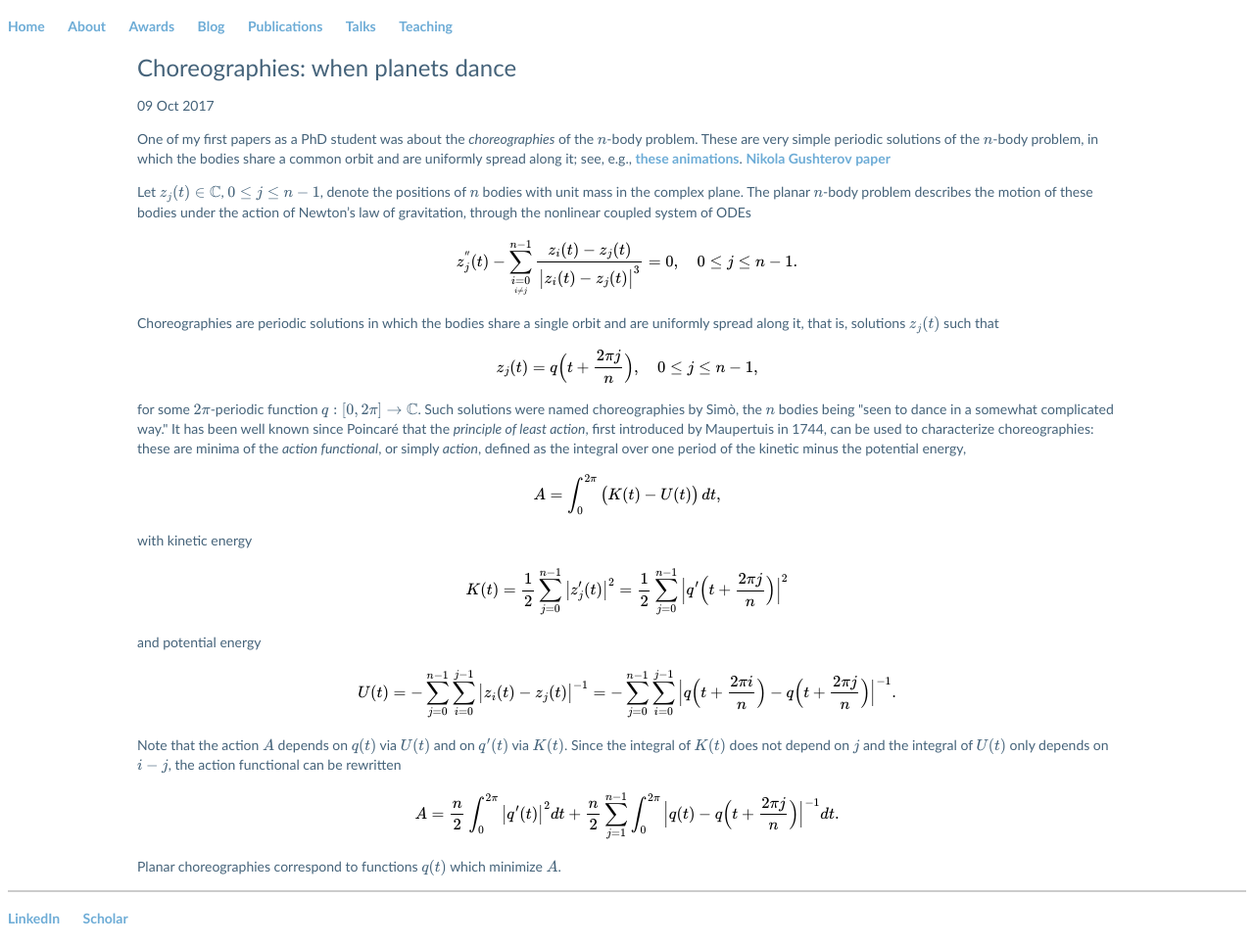
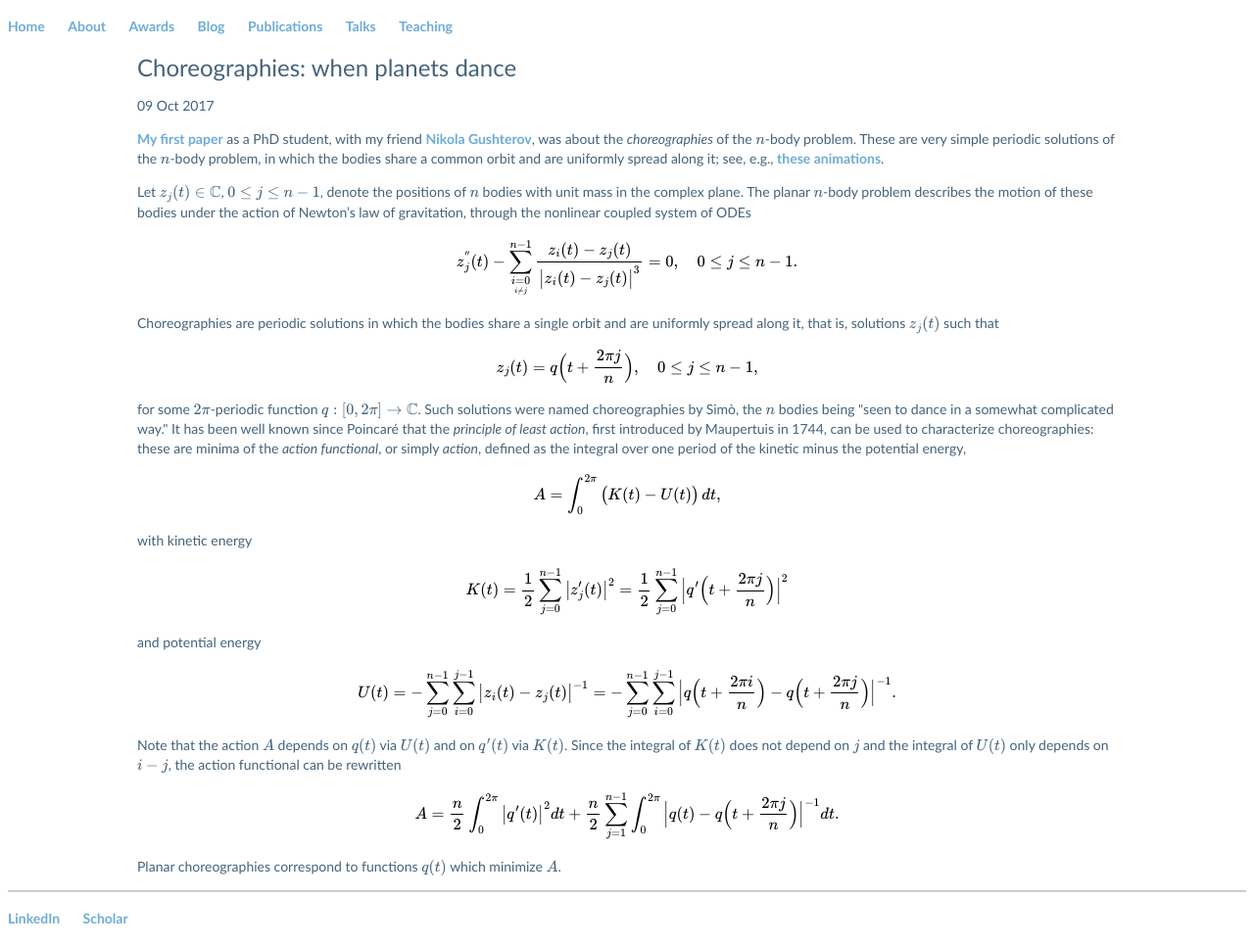
Before and after one commit to Hadrien-Montanelli/Hadrien-Montanelli.github.io, a Jekyll site: the page built from _posts/2017-10-09-choreographies.md, in a window 1280 px wide. Shown: the whole page at 98% size. Built offline with Jekyll 4.4.1, drawn with Linux system fonts in a browser that asks for light colours; formulas are drawn with MathJax 3.

Commit message:
Update 2017-10-09-choreographies.md

```diff
--- a/_posts/2017-10-09-choreographies.md
+++ b/_posts/2017-10-09-choreographies.md
@@ -4,12 +4,12 @@ title: "Choreographies: when planets dance"
 date: 2017-10-09
 ---
 
-One of my first papers as a PhD student was about the <i>choreographies</i> of the $$n$$-body problem.
+<a href="http://arxiv.org/pdf/1505.04848.pdf">My first paper</a> as a PhD student,
+with my friend <a href="http://scholar.google.com/citations?user=w-PVG8sAAAAJ&hl=en">Nikola Gushterov</a>,
+was about the <i>choreographies</i> of the $$n$$-body problem.
 These are very simple periodic solutions of the $$n$$-body problem, in which the bodies share a common orbit
 and are uniformly spread along it;
 see, e.g., <a href="http://www.maths.manchester.ac.uk/~jm/Choreographies/">these animations</a>.
-<a href="http://scholar.google.com/citations?user=w-PVG8sAAAAJ&hl=en">Nikola Gushterov</a>
-<a href="http://arxiv.org/pdf/1505.04848.pdf">paper</a>
 
 Let $$z_j(t)\in\mathbb{C}$$, $$0\leq j\leq n-1$$, denote the positions of $$n$$ bodies with unit mass in the complex plane.
 The planar $$n$$-body problem describes the motion of these bodies under the action of Newton's law of gravitation,
```
